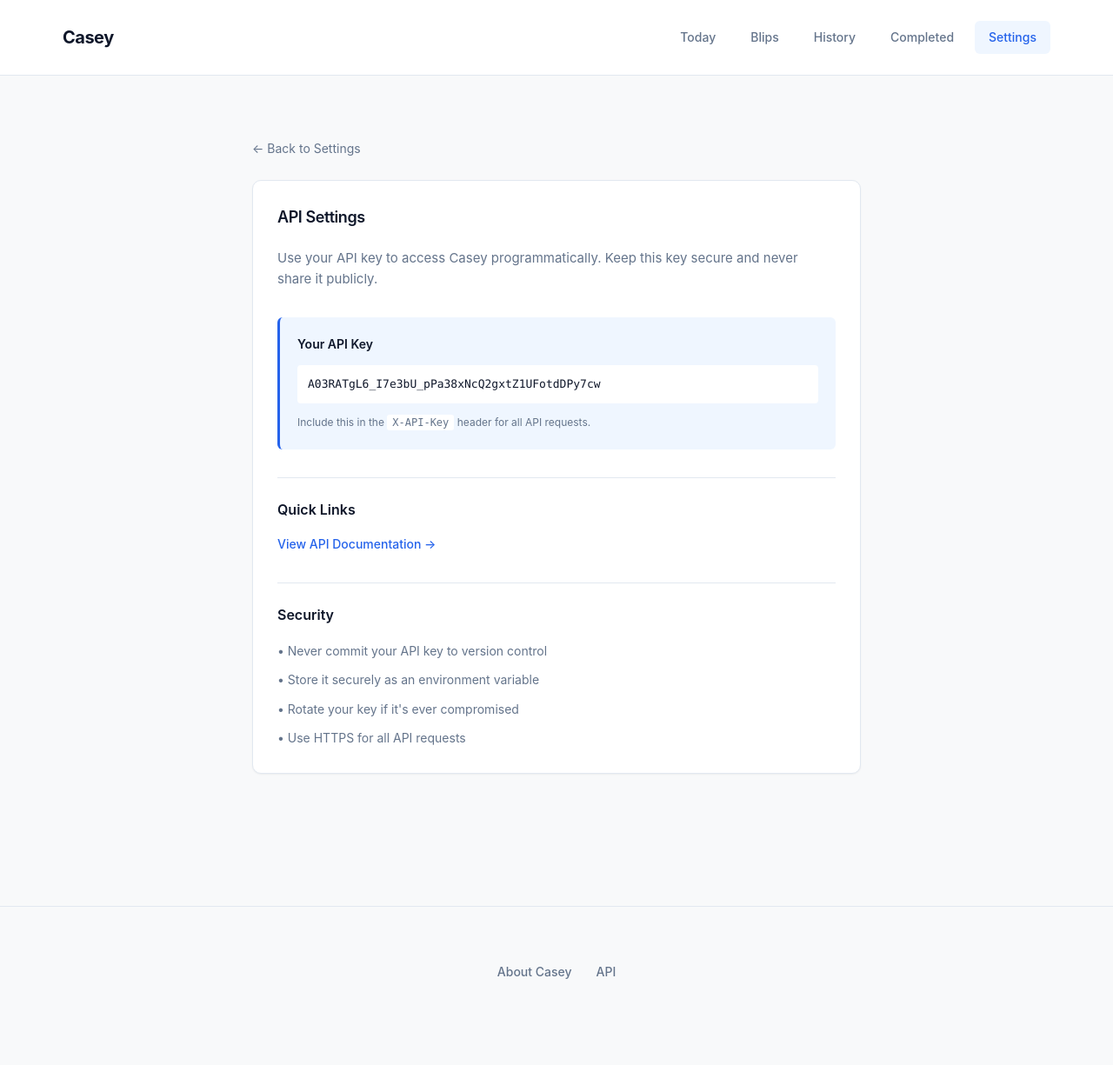
After one commit to dannymcc/casey, a Flask app: page /settings/api in a window 1280 px wide. The commit adds this page. Shown: the whole page at 87% size. Run offline with Flask 3, Linux system fonts and the light colour scheme.

Commit message:
Add Settings page with version number and API settings subpage

```diff
--- a/app.py
+++ b/app.py
@@ -9,6 +9,7 @@ import secrets
 app = Flask(__name__)
 app.config['SECRET_KEY'] = os.environ.get('SECRET_KEY', 'dev-secret-key-change-in-production')
 app.config['API_KEY'] = os.environ.get('API_KEY', secrets.token_urlsafe(32))
+app.config['VERSION'] = '1.0.0'
 
 # Ensure data directory exists
 DATA_DIR = 'data'
@@ -243,7 +244,17 @@ def about():
 @app.route('/api')
 def api_docs():
     """API documentation"""
-    return render_template('api.html', api_key=app.config['API_KEY'])
+    return render_template('api.html')
+
+@app.route('/settings')
+def settings():
+    """Settings page"""
+    return render_template('settings.html', version=app.config['VERSION'])
+
+@app.route('/settings/api')
+def settings_api():
+    """API settings page"""
+    return render_template('settings_api.html', api_key=app.config['API_KEY'])
 
 # API Authentication
 def require_api_key(f):
--- a/templates/base.html
+++ b/templates/base.html
@@ -381,8 +381,9 @@
                 font-size: 13px;
             }
 
-            /* Hide "Completed" link on mobile, show "More" dropdown */
-            nav > a[href="/completed-tasks"] {
+            /* Hide "Completed" and "Settings" links on mobile, show "More" dropdown */
+            nav > a[href="/completed-tasks"],
+            nav > a[href="/settings"] {
                 display: none;
             }
 
@@ -570,6 +571,7 @@
                 <a href="/blips" class="{{ 'active' if request.path == '/blips' }}">Blips</a>
                 <a href="/history" class="{{ 'active' if request.path == '/history' }}">History</a>
                 <a href="/completed-tasks" class="{{ 'active' if request.path == '/completed-tasks' }}">Completed</a>
+                <a href="/settings" class="{{ 'active' if request.path.startswith('/settings') }}">Settings</a>
                 <div class="nav-more">
                     <input type="checkbox" id="nav-more-toggle" class="nav-more-toggle">
                     <label for="nav-more-toggle" class="nav-more-btn">
@@ -577,6 +579,7 @@
                     </label>
                     <div class="nav-more-menu">
                         <a href="/completed-tasks" class="{{ 'active' if request.path == '/completed-tasks' }}">Completed</a>
+                        <a href="/settings" class="{{ 'active' if request.path.startswith('/settings') }}">Settings</a>
                     </div>
                 </div>
             </nav>
--- /dev/null
+++ b/templates/settings_api.html
@@ -0,0 +1,48 @@
+{% extends "base.html" %}
+
+{% block title %}API Settings - Casey{% endblock %}
+
+{% block content %}
+<div style="max-width: 700px; margin: 0 auto;">
+    <div style="margin-bottom: 1.5rem;">
+        <a href="/settings" style="color: var(--text-secondary); text-decoration: none; font-size: 14px; display: inline-flex; align-items: center; gap: 0.5rem;">
+            ← Back to Settings
+        </a>
+    </div>
+
+    <div class="card">
+        <h2>API Settings</h2>
+
+        <p style="color: var(--text-secondary); margin-bottom: 2rem; line-height: 1.6;">
+            Use your API key to access Casey programmatically. Keep this key secure and never share it publicly.
+        </p>
+
+        <div style="background: var(--accent-blue); border-left: 3px solid var(--primary); padding: 1.25rem; border-radius: 6px; margin-bottom: 2rem;">
+            <div style="font-weight: 600; margin-bottom: 0.75rem; color: var(--text-primary); font-size: 14px;">Your API Key</div>
+            <code style="background: var(--bg); padding: 0.75rem; border-radius: 4px; font-family: 'Monaco', 'Courier New', monospace; font-size: 13px; display: block; color: var(--text-primary); word-break: break-all; line-height: 1.6;">{{ api_key }}</code>
+            <div style="font-size: 12px; color: var(--text-secondary); margin-top: 0.75rem;">
+                Include this in the <code style="background: var(--bg); padding: 0.125rem 0.375rem; border-radius: 3px;">X-API-Key</code> header for all API requests.
+            </div>
+        </div>
+
+        <div style="border-top: 1px solid var(--border); padding-top: 1.5rem;">
+            <h3 style="font-size: 1rem; font-weight: 600; margin-bottom: 1rem;">Quick Links</h3>
+            <div style="display: flex; gap: 1rem; flex-wrap: wrap;">
+                <a href="/api" style="color: var(--primary); text-decoration: none; font-size: 14px; font-weight: 500;">
+                    View API Documentation →
+                </a>
+            </div>
+        </div>
+
+        <div style="margin-top: 2rem; padding-top: 1.5rem; border-top: 1px solid var(--border);">
+            <h3 style="font-size: 1rem; font-weight: 600; margin-bottom: 1rem;">Security</h3>
+            <ul style="list-style: none; padding: 0; margin: 0; color: var(--text-secondary); font-size: 14px; line-height: 1.8;">
+                <li style="margin-bottom: 0.5rem;">• Never commit your API key to version control</li>
+                <li style="margin-bottom: 0.5rem;">• Store it securely as an environment variable</li>
+                <li style="margin-bottom: 0.5rem;">• Rotate your key if it's ever compromised</li>
+                <li>• Use HTTPS for all API requests</li>
+            </ul>
+        </div>
+    </div>
+</div>
+{% endblock %}
```
Also changed, not shown: templates/api.html (+7 -5 lines), templates/settings.html (added, +42 -0 lines).
